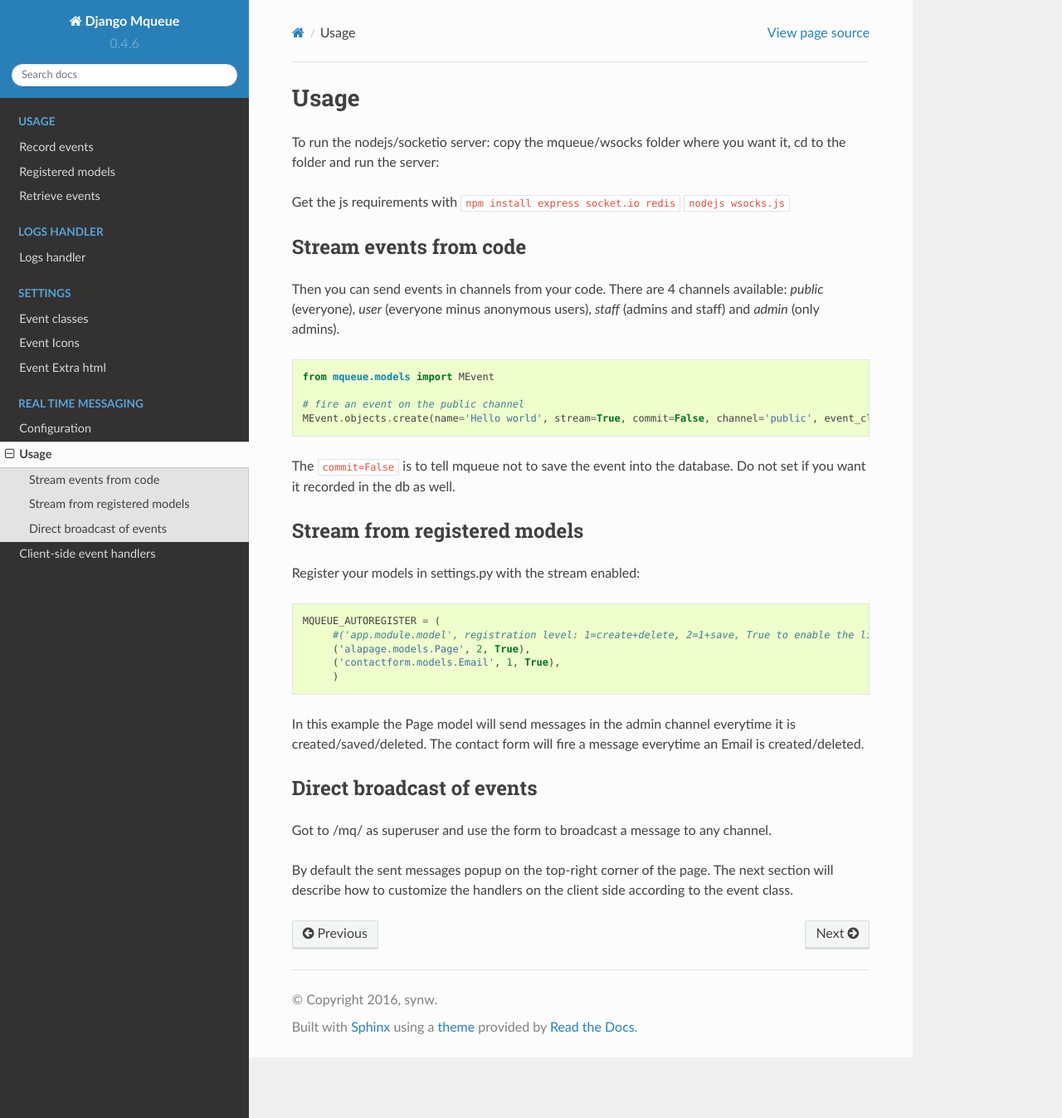
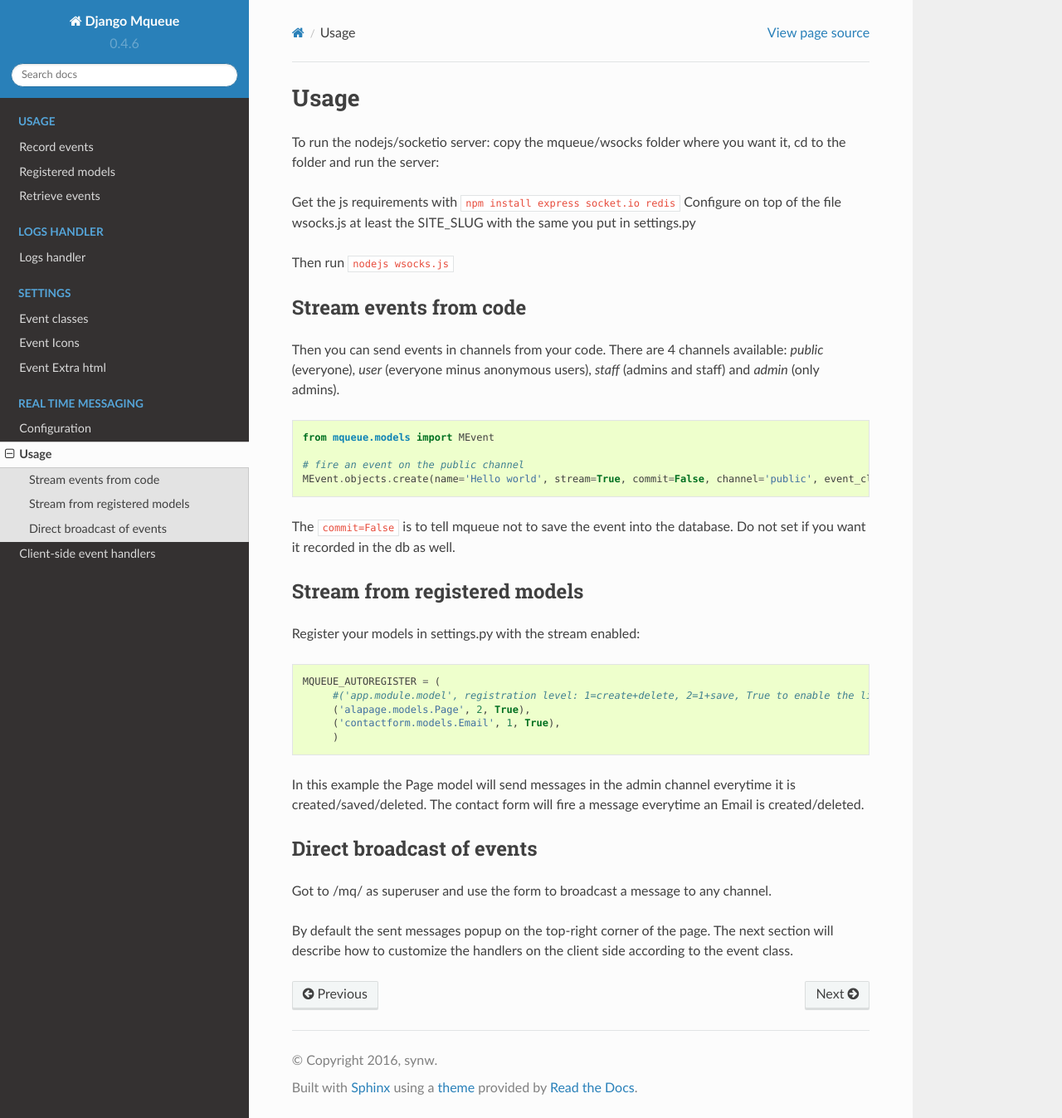
Before and after one commit to synw/django-mqueue, a Sphinx documentation site: the page built from docs/realtime/usage.rst, in a window 1280 px wide and 1347 px high. Shown: the whole window at 83% size. Built offline with Sphinx 7.4.7 and the Read the Docs theme 2.0.0, drawn with Linux system fonts in a browser that asks for light colours.

Commit message:
Doc update

```diff
--- a/docs/realtime/usage.rst
+++ b/docs/realtime/usage.rst
@@ -4,7 +4,9 @@
 To run the nodejs/socketio server: copy the mqueue/wsocks folder where you want it, cd to the folder and run the server:
 
 Get the js requirements with ``npm install express socket.io redis``
-``nodejs wsocks.js``
+Configure on top of the file wsocks.js at least the SITE_SLUG with the same you put in settings.py
+
+Then run ``nodejs wsocks.js``
 
 Stream events from code
 ~~~~~~~~~~~~~~~~~~~~~~~
```
